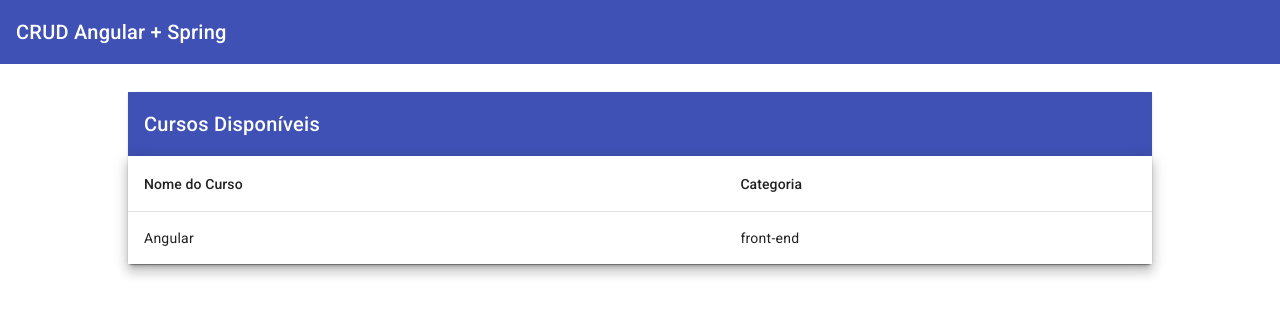
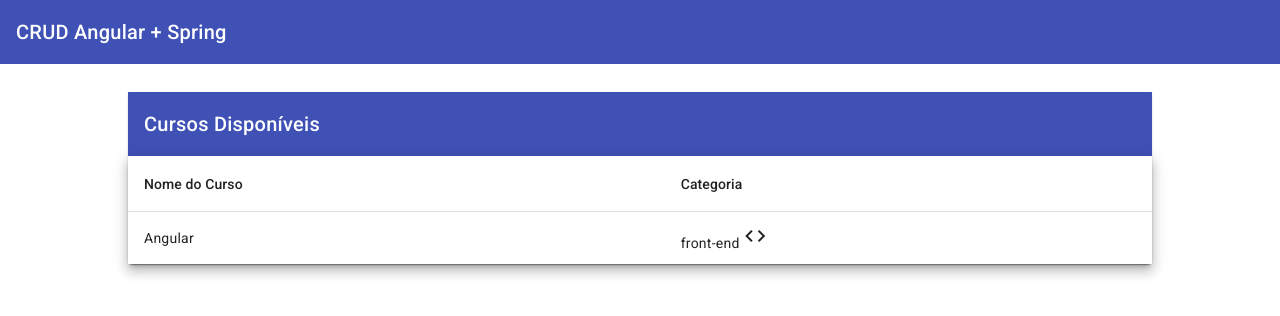
Before and after one commit to elizabetefabri/crud-angular, an Angular app in the folder crud-angular/: page /courses in a window 1280 px wide. Shown: the top 316 px of the page. Built offline with nearby package versions, Linux system fonts and the light colour scheme.

Commit message:
add pipe com switch case para mostrar o icone

```diff
--- a/crud-angular/src/app/courses/courses/courses.component.html
+++ b/crud-angular/src/app/courses/courses/courses.component.html
@@ -13,7 +13,10 @@
       <!-- Category Column -->
       <ng-container matColumnDef="category">
         <th mat-header-cell *matHeaderCellDef> Categoria </th>
-        <td mat-cell *matCellDef="let course"> {{course.category}} </td>
+        <td mat-cell *matCellDef="let course"> {{course.category}}
+          <mat-icon aria-hidden="false" aria-label="Categoria do Curso"> {{ course.category | category }} </mat-icon>
+
+        </td>
       </ng-container>
 
 
--- a/crud-angular/src/app/shared/pipes/category.pipe.ts
+++ b/crud-angular/src/app/shared/pipes/category.pipe.ts
@@ -5,8 +5,13 @@ import { Pipe, PipeTransform } from '@angular/core';
 })
 export class CategoryPipe implements PipeTransform {
 
-  transform(value: unknown, ...args: unknown[]): unknown {
-    return null;
+  transform(value: string): string {
+    switch(value) {
+      case 'front-end': return 'code';
+      case 'back-end': return 'computer';
+
+    }
+    return 'code';
   }
 
 }
```
Also changed, not shown: crud-angular/src/app/shared/shared.module.ts (+7 -2 lines).
